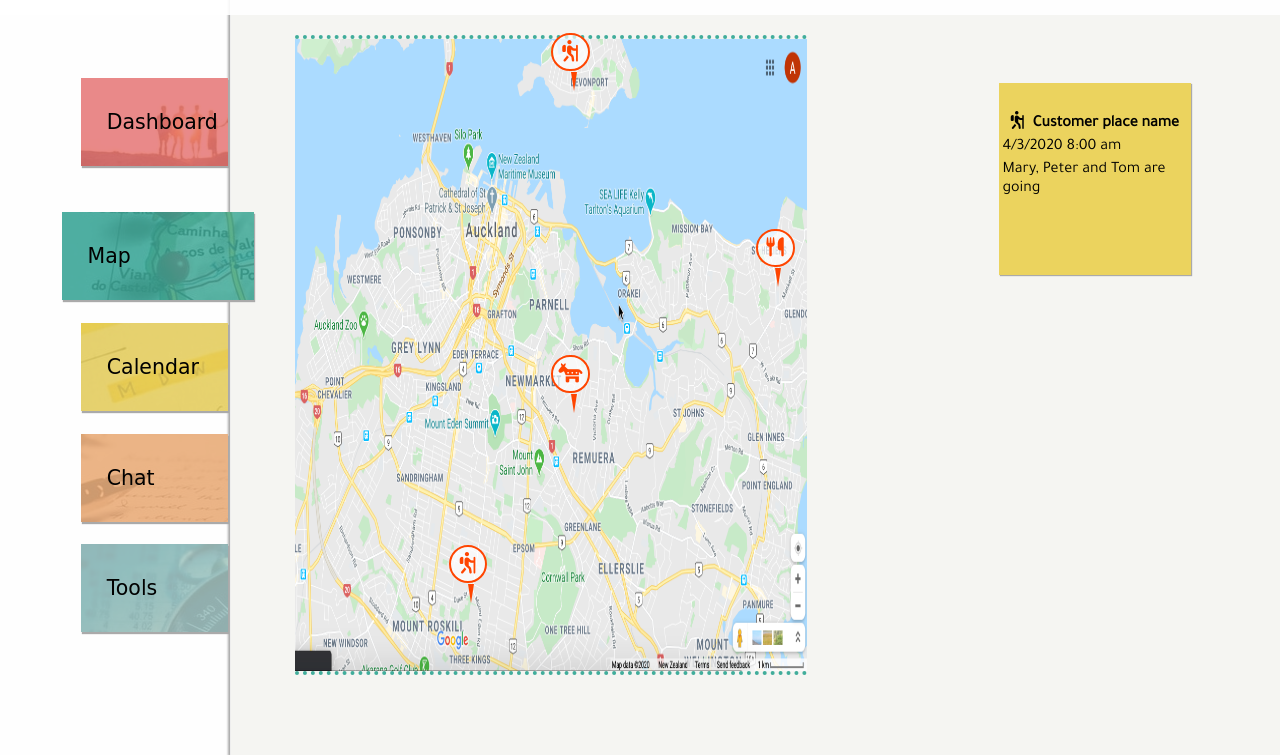
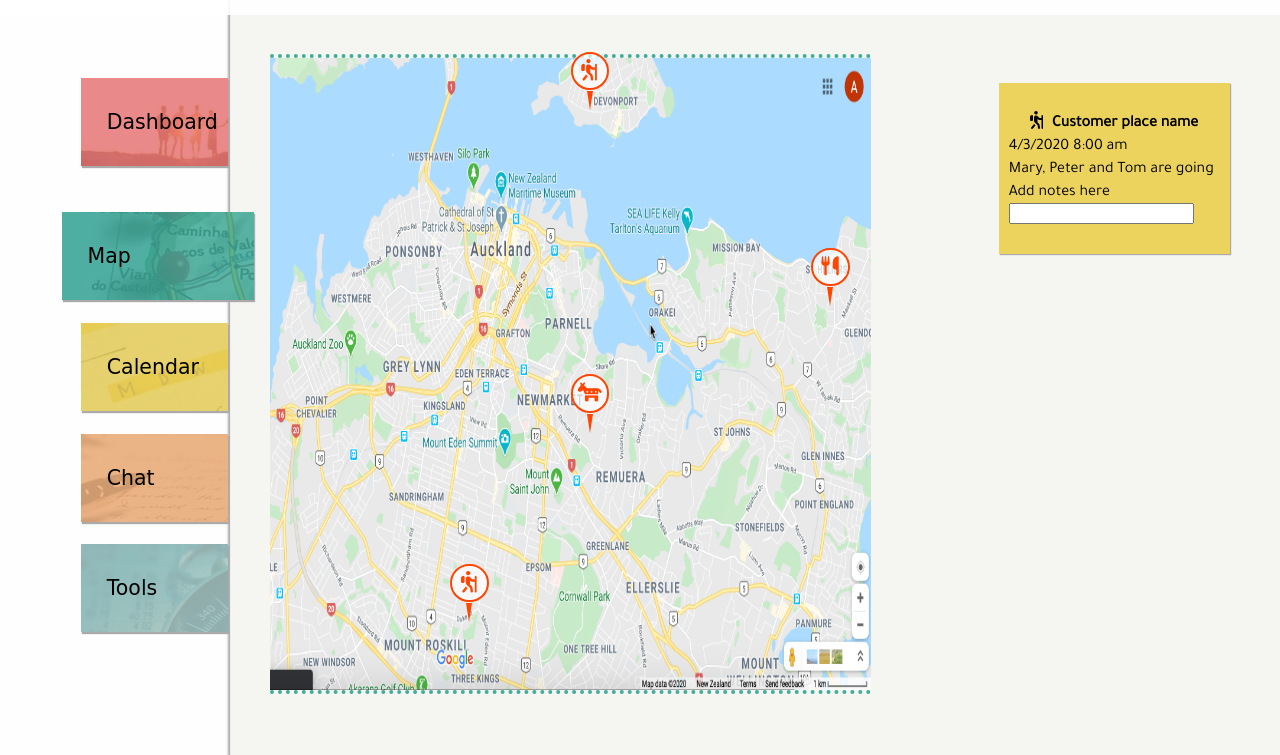
Before and after one commit to niuniuanran/TripTimeUISketch, a plain HTML site: page index.html in a window 1280 px wide. Shown: the part 45-800 px from the top of the page. Drawn offline with Linux system fonts and the light colour scheme; a web font is replaced by a local one.

Commit message:
improved position of map

```diff
--- a/index.html
+++ b/index.html
@@ -86,6 +86,9 @@
                 <tbody>
                 <tr class="place-time place-info"><td>4/3/2020 8:00 am<td></tr>
                 <tr class="place-people"><td>Mary, Peter and Tom are going</td></tr>
+                <tr><td><label> Add notes here
+                    <input type="text">
+                </label></td></tr>
                 </tbody>
             </table>
         </div>
--- a/src/style.css
+++ b/src/style.css
@@ -197,12 +197,13 @@ div{
 
 }
 #map {
-    width: 80%;
+    width: 100%;
     height: 80%;
     border-top: var(--fun-3-color) 4px dotted;
     border-bottom: var(--fun-3-color) 4px dotted;
-
     position: relative;
+    margin-left: 3vmax;
+    margin-top: 3vmax;
 }
 
 #map-img{
@@ -217,7 +218,7 @@ div{
 .map-pin-icon {
     font-size: 1.5vmax;
     color: var(--map-pin-color);
-    cursor: pointer;
+    pointer-events: none;
 }
 
 .map-pin-bubble {
@@ -229,14 +230,15 @@ div{
     text-align: center;
     background-color: rgba(256,256,256,0.7);
     line-height: 3.3vmax;
+    cursor: pointer;
 }
 
 .map-pin-bubble::after{
     content:"";
     width: 0;
     position: absolute;
-    top: 2.9vmax;
-    left: 50%;
+    top: calc(3vmax - 1px);
+    left: calc(50% - 3px);
     border-left: 3px solid transparent;
     border-right: 3px solid transparent;
     border-top: 1.5vmax solid var(--map-pin-color);
@@ -251,9 +253,9 @@ div{
     border: 1px var(--page-border-color);
     background-color: var(--fun-2-color);
     box-shadow: var(--box-shadow-color) 1px 1px 1px;
-    height: 15vmax;
-    width: 15vmax;
-    padding-top: 2vmax;
+    height: fit-content;
+    width: 18vmax;
+    padding: 2vmax 0.5vmax 2vmax 0.5vmax;
     position: absolute;
     left: 10vmax;
     top:10vmax;
@@ -261,9 +263,4 @@ div{
 
 .info-container {
     position: relative;
-    pointer-events: none;
 }
-
-.page-body {
-    pointer-events: none;
-}
```
